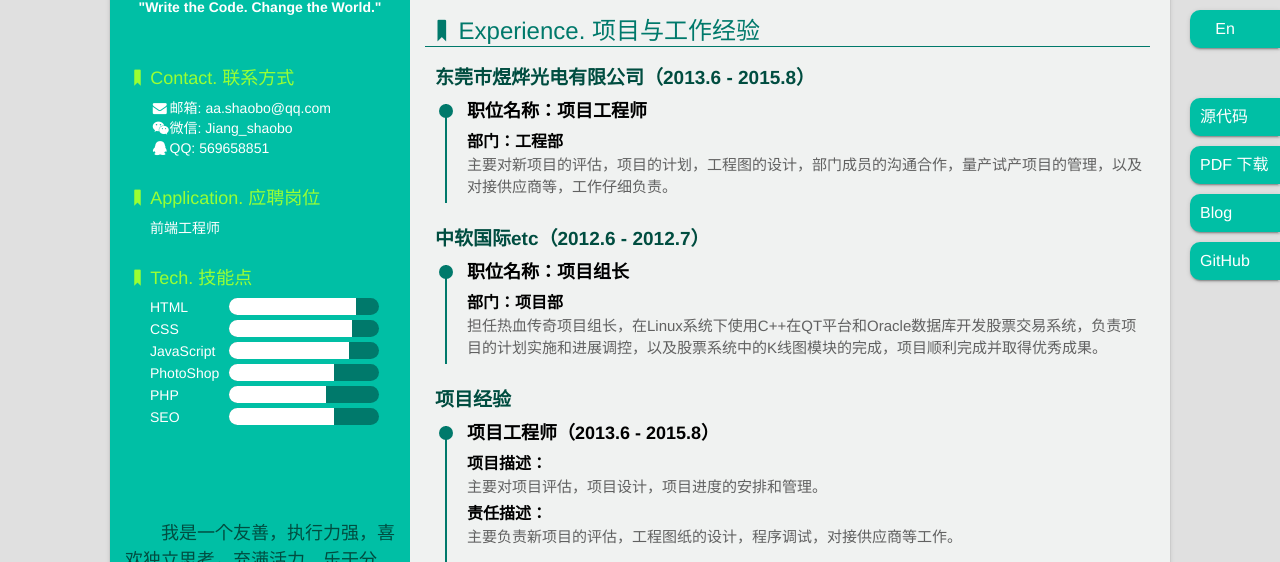
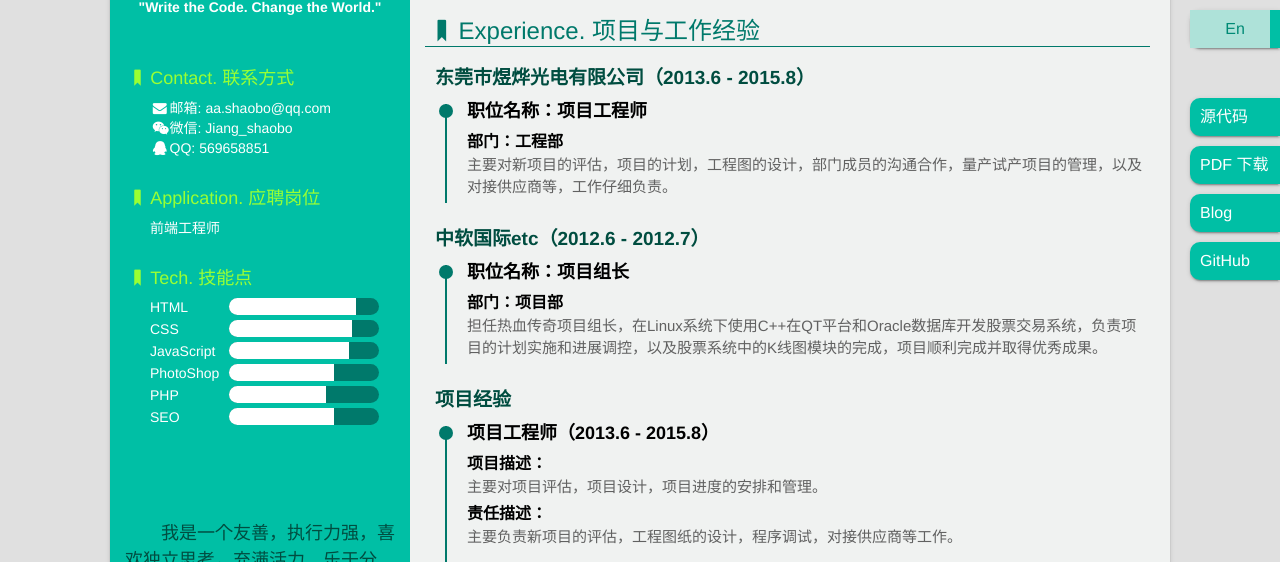
Before and after one commit to sxyseo/Resume, a website: page index.html in a window 1280 px wide. Shown: the part 230-792 px from the top of the page. Drawn offline with Linux system fonts and the light colour scheme.

Commit message:
add cn_en nav

```diff
--- a/src/css/style.scss
+++ b/src/css/style.scss
@@ -62,10 +62,12 @@ aside a {
 
 #lang-panel .lang {
     text-align: center;
-    width: 50px;
+    width: 70px;
     height: 38px;
     display:inline-block;
     cursor:default;
+    background-color:#aee2d9;
+    color:#008a75;
 }
 
 .container {
```
Also changed, not shown: dist/css/style.min.css.
